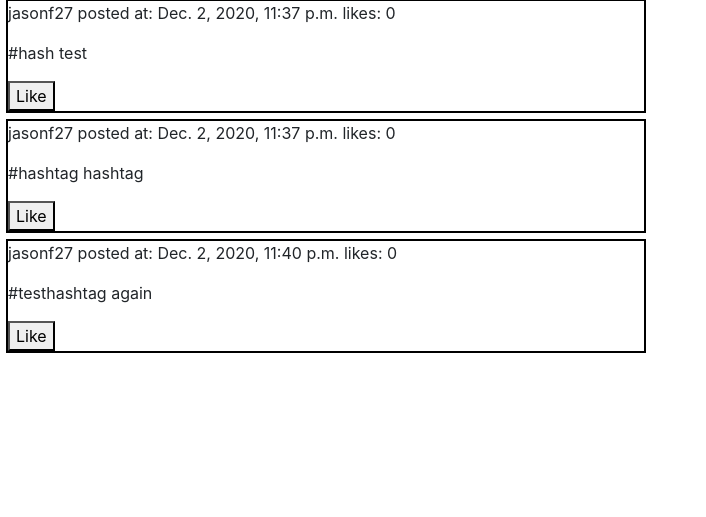
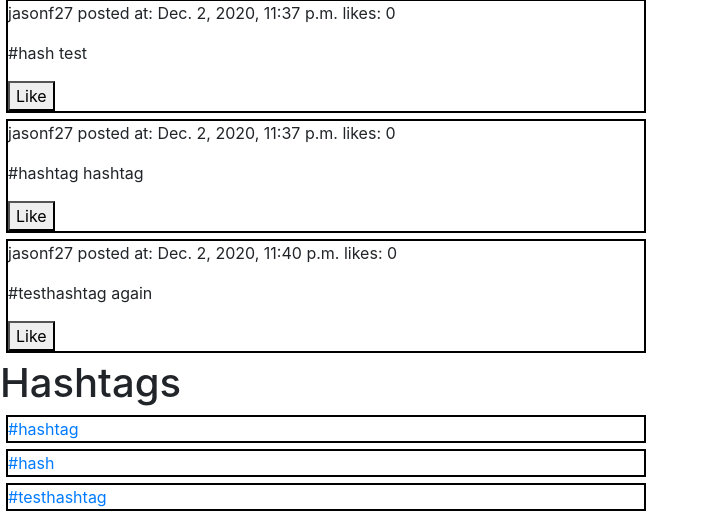
Before and after one commit to Andri-Hail/Twitter-Clone, a Django app: page /home/ in a window 1280 px wide. Shown: the part 413-930 px from the top of the page, without its empty margins (0-706 px from the left). Before the commit the page ends 766 px from the top, so only its background shows below. Run offline with Django 3.2, Linux system fonts and the light colour scheme; a user stored in the database is signed in; data comes from the database, SQL or seed files in the repository; both versions use the stored data as it was after the commit; some libraries are stand-ins or nearby versions.

Commit message:
jason hashtag implementation wed 6:45

```diff
--- a/twitter/home/models.py
+++ b/twitter/home/models.py
@@ -9,8 +9,19 @@ class Tweet(models.Model):
     author = models.ForeignKey(User, on_delete=models.DO_NOTHING, null=True)
     date = models.DateTimeField(auto_now=True)
     likes = models.ManyToManyField(User, related_name='post')
-    # hashtags = models.ManyToManyField()
+    # hashtags = models.ManyToManyField(Hashtag, related_name='post') # Moved this relation from Tweet to Hashtag
 
 
     def total_likes(self):
         return self.likes.count()
+
+    def __str__(self):
+        return self.title
+
+class Hashtag(models.Model):
+
+    word = models.CharField(max_length=200)
+    tweets = models.ManyToManyField(Tweet, related_name='tag')
+
+    def __str__(self):
+        return "#" + self.word
--- a/twitter/home/templates/homepage.html
+++ b/twitter/home/templates/homepage.html
@@ -61,6 +61,14 @@
 
     {% endfor %}
 
+    <h1>Hashtags</h1>
+    {% for hashtag in hashtags %}
+        <div style = "border: 2px solid black; margin: 6px; width:50%">
+            <a href="hashtag?tag={{hashtag.word}}">{{hashtag}}</a>
+        </div>
+
+    {% endfor %}
+
     <!-- ONLY SHOW LIKED TWEETS: -->
     <!-- {% for tweet in liked_tweets %}
     <div style = "border: 2px solid black; margin: 6px; width:50%">
--- a/twitter/home/views.py
+++ b/twitter/home/views.py
@@ -1,9 +1,10 @@
 from django.shortcuts import render, redirect, get_object_or_404
-from home.models import Tweet
+from home.models import Tweet, Hashtag
 from django.contrib.auth import authenticate, login, logout
 from django.contrib.auth.models import User
 from django.urls import reverse_lazy, reverse
 from django.http import HttpResponseRedirect
+from django.core.exceptions import ObjectDoesNotExist
 import re
 # Create your views here.
 
@@ -53,8 +54,18 @@ def home(request):
         tweet = Tweet.objects.create (
             body = text,
             author = request.user
+        )
 
-        )
+        #Parse out hashtags and add them to Model, related to Tweet
+        hashtags = re.findall(r"#(\w+)", text)
+        for hashtag in hashtags:
+            try:
+                hashtag_obj = Hashtag.objects.get(word=hashtag)
+            except Hashtag.DoesNotExist as exc:
+                hashtag_obj = Hashtag.objects.create(word=hashtag)
+            hashtag_obj.tweets.add(tweet)
+
+
     username = request.user
     tweets = Tweet.objects.all()
     liked_tweets = set()
@@ -62,9 +73,19 @@ def home(request):
         if tweet.likes.filter(id=request.user.id).exists():
             liked_tweets.add(tweet)
 
+    hashtags = Hashtag.objects.all()
 
-    return render(request, 'homepage.html', {'tweets' : tweets, 'liked_tweets' : liked_tweets, 'username' : username})
+    return render(request, 'homepage.html', {'tweets' : tweets, 'liked_tweets' : liked_tweets, 'username' : username, 'hashtags' : hashtags})
 
+
+# Work in progress
+def hashtag_view(request):
+
+    tag = request.GET['tag']
+    tag_obj = Hashtag.objects.get(word=tag)
+    tweets = tag_obj.tweets.all()
+
+    return render(request, 'hashtagpage.html', {'tag' : tag, 'tweets' : tweets})
 
 def delete_view(request):
     tweet = Tweet.objects.get(id=request.GET['id'])
--- a/twitter/twitter/urls.py
+++ b/twitter/twitter/urls.py
@@ -15,7 +15,7 @@ Including another URLconf
 """
 from django.contrib import admin
 from django.urls import path
-from home.views import home, delete_view, like_view, profile
+from home.views import home, delete_view, like_view, profile, hashtag_view
 from loginpage.views import accounts, login_view, signup_view, logout_view
 
 urlpatterns = [
@@ -27,6 +27,7 @@ urlpatterns = [
     path('logout/', logout_view, name='logout_view'),
     path('signup/', signup_view, name='signup_view'),
     path('home/delete', delete_view, name='delete_view'),
+    path('home/hashtag', hashtag_view, name='hashtag_view'),
     path('like/<int:pk>', like_view, name='like_post'),
     path('profilepage/', profile, name='profile')
     # path('', login, name='login'),
```
Also changed, not shown: twitter/home/templates/hashtagpage.html (added, +13 -0 lines), twitter/db.sqlite3, twitter/home/migrations/0006_hashtag.py (added), 1 other file.
